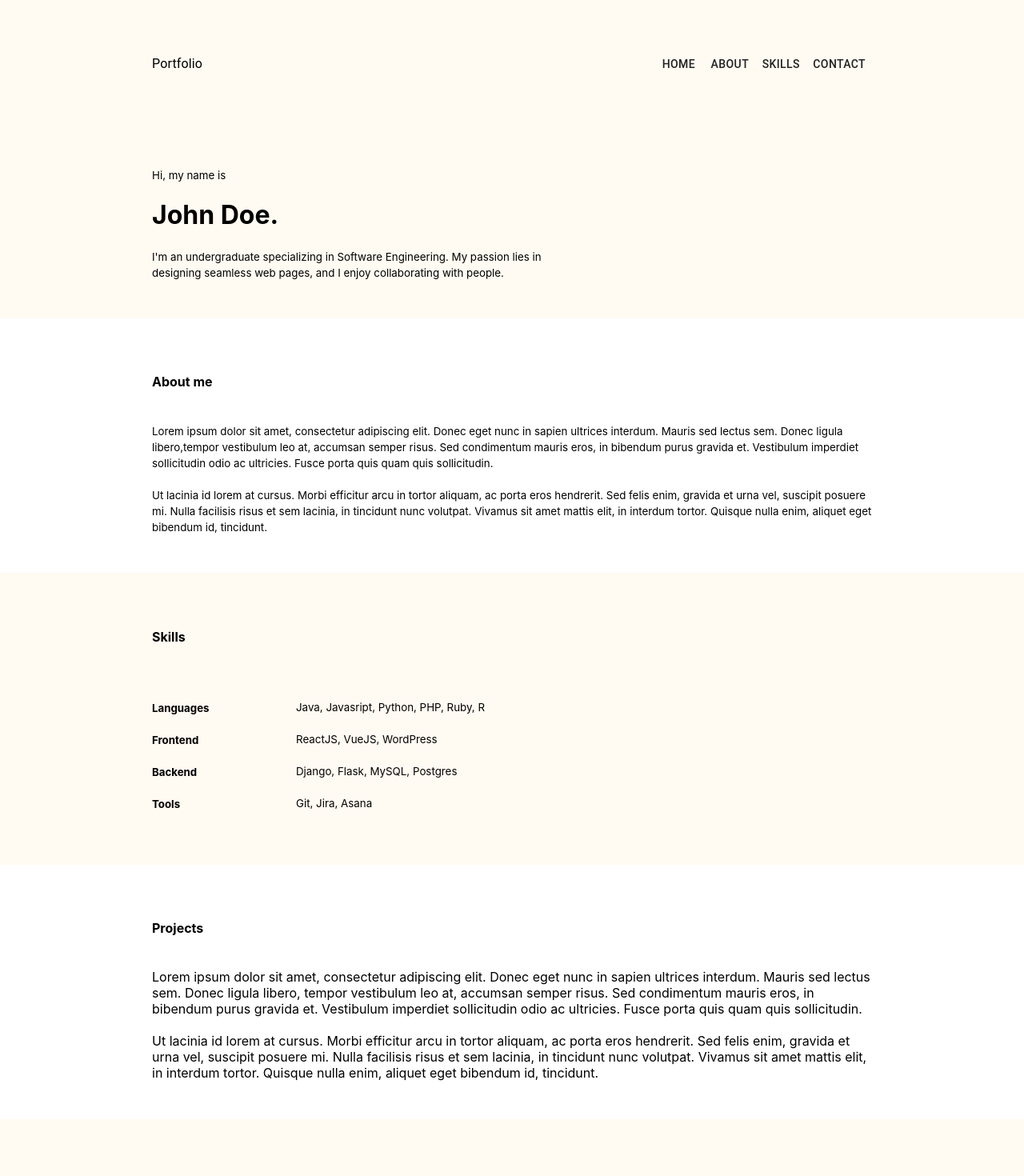
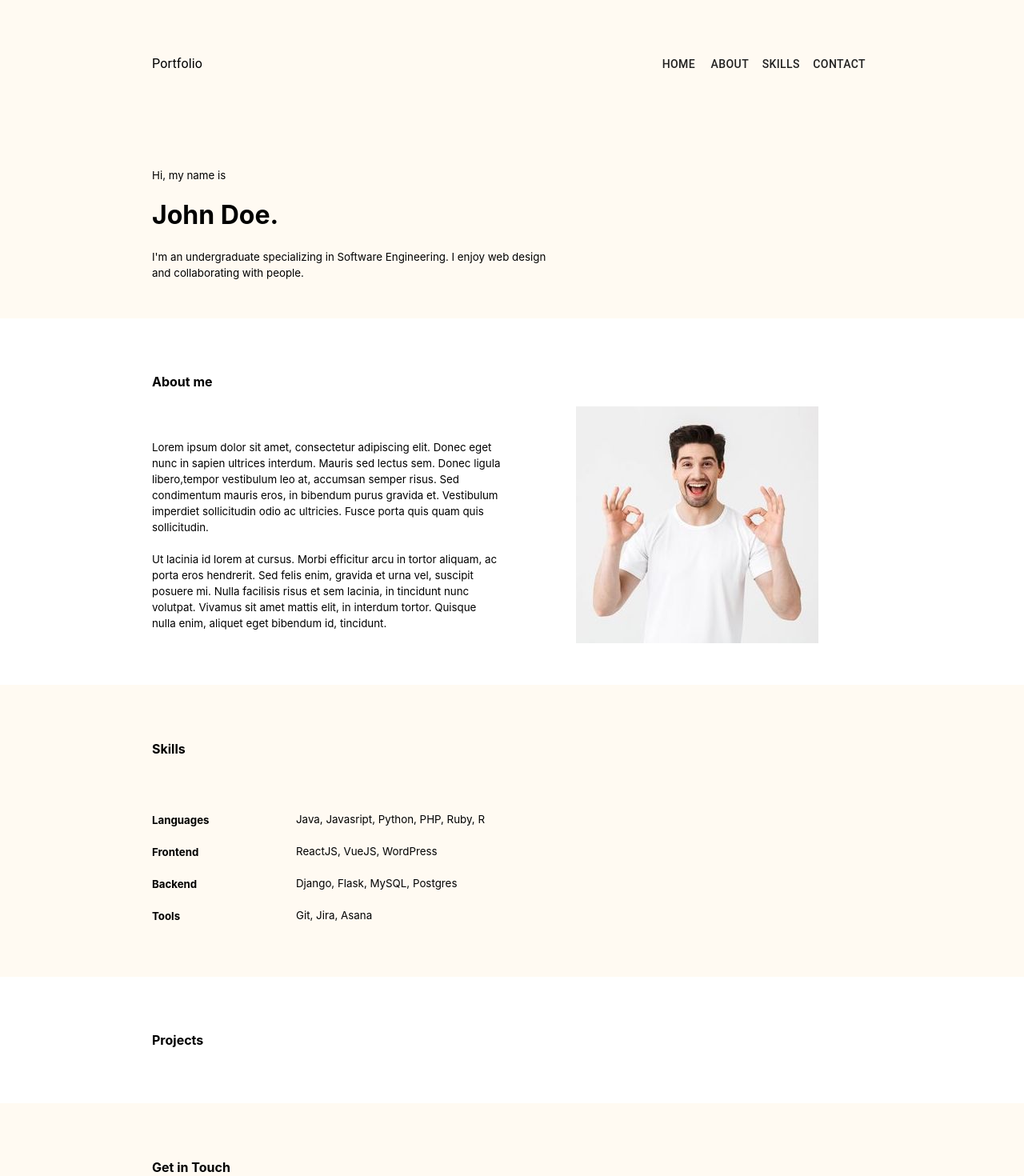
Before and after one commit to mqchua/portfolio_site, a React (Create React App) app: page / in a window 1280 px wide. Shown: the top 1470 px of the page at 80% size. Built offline with nearby package versions, Linux system fonts and the light colour scheme.

Commit message:
profile image

```diff
--- a/package.json
+++ b/package.json
@@ -12,6 +12,7 @@
     "react-dom": "^17.0.2",
     "react-material-ui-carousel": "^2.3.1",
     "react-scripts": "4.0.3",
+    "swiper": "^7.0.1",
     "web-vitals": "^1.0.1"
   },
   "scripts": {
--- a/src/App.js
+++ b/src/App.js
@@ -8,7 +8,7 @@ import IconButton from '@material-ui/core/IconButton';
 import Button from '@material-ui/core/Button';
 import MenuIcon from '@material-ui/icons/Menu';
 import { Grid, Container, Paper, Slide } from '@material-ui/core';
-import Carousel from 'react-material-ui-carousel'
+import Carousel from 'react-material-ui-carousel';
 
 import profilePic from'./images/pp.jpg';
 import code from'./images/code.png';
@@ -41,16 +41,6 @@ const useStyles = makeStyles(theme => ({
     boxShadow: "none",
     color: "#000000",
   },
-  profilePic: {
-    width: "100%",
-    maxWidth: "220px",
-    maxHeight: "220px",
-  },
-  dualcolTest: {
-        marginBottom: "10px",
-        background: "linear-gradient(to right, green 0%, green 80%, red 80%, red 100%)"
-  },
-
   wrapper: {
     display: "flex",
     marginBottom: "20px",
@@ -74,6 +64,11 @@ const useStyles = makeStyles(theme => ({
 
   marginTop: {
     marginTop: "26px",
+  },
+
+  profilePic: {
+      // marginLeft: "60px",
+      // outline: "2px dashed blue",
   }
 
 
@@ -106,8 +101,8 @@ function App() {
         <div className={classes.container} >
           <p className={classes.alignLeft} ><small>Hi, my name is</small></p>
           <h1 className={classes.alignLeft} >John Doe.</h1>
-          <p className={classes.introText} ><small>I'm an undergraduate specializing in Software Engineering. My passion lies
-          in designing seamless web pages, and I enjoy collaborating with people.</small></p>
+          <p className={classes.introText} ><small>I'm an undergraduate specializing in Software Engineering. I enjoy web
+          design and collaborating with people.</small></p>
         </div>
       </div>
     </div>
@@ -118,17 +113,38 @@ function App() {
         <div className={classes.container} >
 
           <h4 className={classes.alignLeft} >About me</h4>
+
+
+          <Grid container spacing={3}>
+          <Grid item xs={12} md={6} className={classes.alignLeft} >
+
+
             <br></br>
-
+            <br></br>
             <p className={classes.alignLeft}><small>Lorem ipsum dolor sit amet, consectetur adipiscing elit. Donec eget nunc in sapien ultrices interdum.
             Mauris sed lectus sem. Donec ligula libero,tempor vestibulum leo at, accumsan semper risus. Sed condimentum mauris eros, in bibendum purus
             gravida et. Vestibulum imperdiet sollicitudin odio ac ultricies. Fusce porta quis quam quis sollicitudin.</small></p>
 
             <br></br>
-
             <p className={classes.alignLeft}><small>Ut lacinia id lorem at cursus. Morbi efficitur arcu in tortor aliquam, ac porta eros hendrerit.
             Sed felis enim, gravida et urna vel, suscipit posuere mi. Nulla facilisis risus et sem lacinia, in tincidunt nunc volutpat. Vivamus
             sit amet mattis elit, in interdum tortor. Quisque nulla enim, aliquet eget bibendum id, tincidunt.</small></p>
+
+          </Grid>
+
+          <Grid item xs={12} md={6} className={classes.profilePic}>
+
+              <div className="profilePic">
+                <img className="aboutImg" src={profilePic} alt="Img" />
+              </div>
+
+          </Grid>
+
+
+
+        </Grid>
+
+
 
         </div>
       </div>
@@ -182,21 +198,13 @@ function App() {
 
 
 
-
-
-
     <div className= {classes.bgColor2}>
       <div className={classes.divCenter}>
         <div className={classes.container} >
 
           <h4 className={classes.alignLeft} >Projects</h4>
-          <br></br>
 
-          <p className={classes.alignLeft}>Lorem ipsum dolor sit amet, consectetur adipiscing elit. Donec eget nunc in sapien ultrices interdum. Mauris sed lectus sem. Donec ligula libero, tempor vestibulum leo at, accumsan semper risus. Sed condimentum mauris eros, in bibendum purus gravida et. Vestibulum imperdiet sollicitudin odio ac ultricies. Fusce porta quis quam quis sollicitudin.</p>
 
-          <br></br>
-
-          <p className={classes.alignLeft}>Ut lacinia id lorem at cursus. Morbi efficitur arcu in tortor aliquam, ac porta eros hendrerit. Sed felis enim, gravida et urna vel, suscipit posuere mi. Nulla facilisis risus et sem lacinia, in tincidunt nunc volutpat. Vivamus sit amet mattis elit, in interdum tortor. Quisque nulla enim, aliquet eget bibendum id, tincidunt.</p>
 
         </div>
       </div>
```
Also changed, not shown: 1 other file (tests, documents, lock files or other folders). Lines whose indentation alone changed are shown as unchanged.
